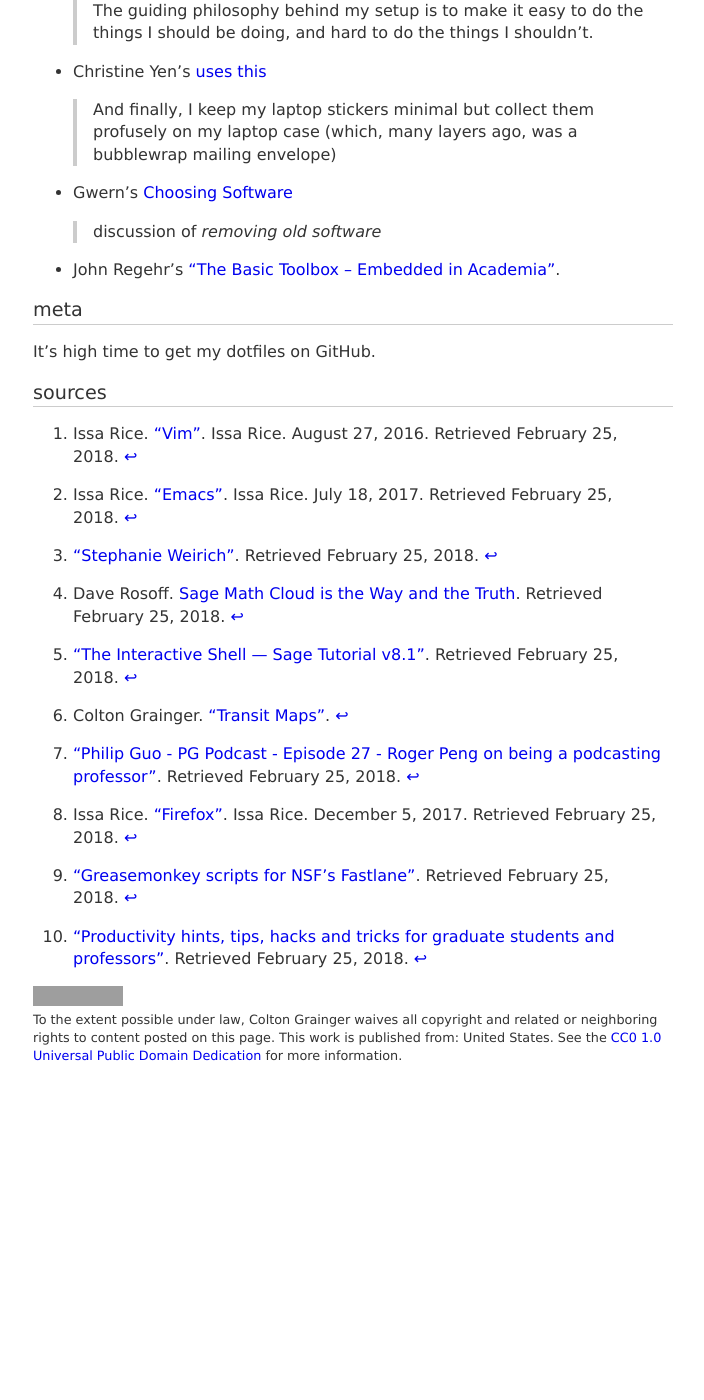
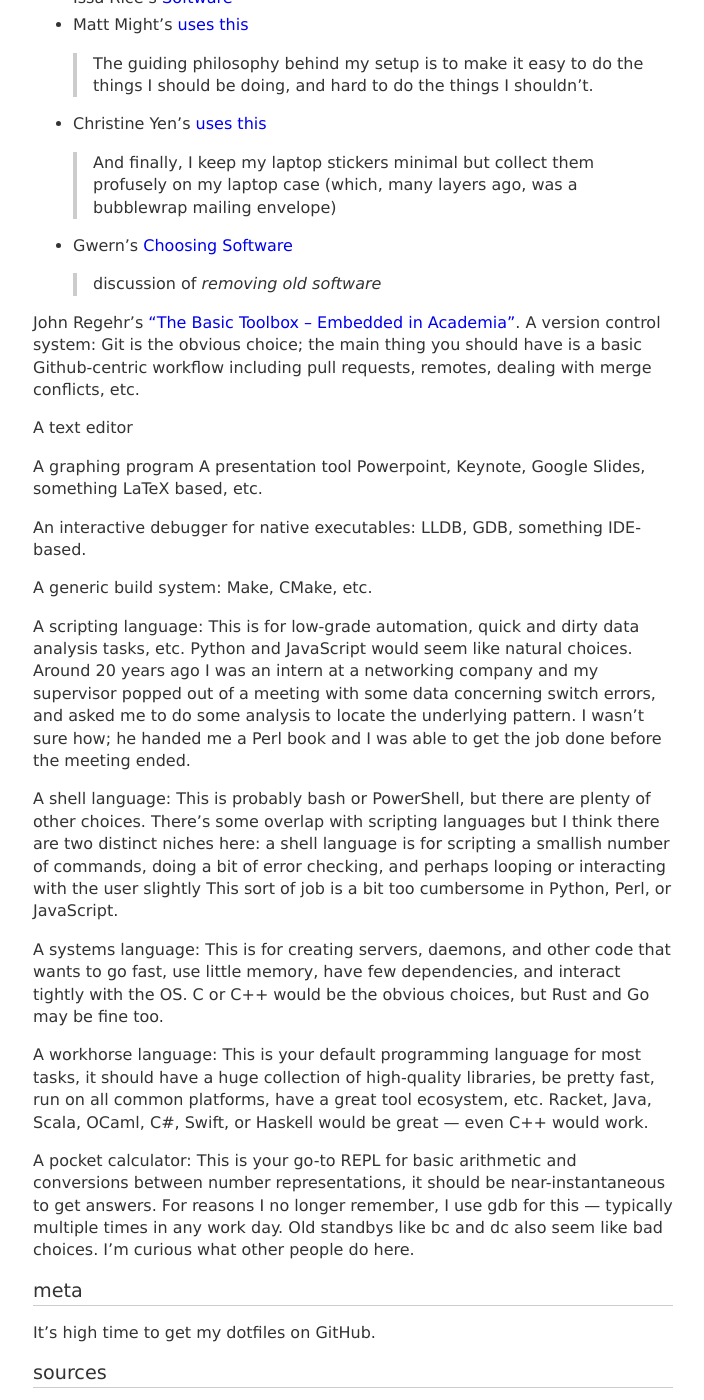
Before and after one commit to coltongrainger/blog, a Jekyll site: the page built from _posts/2017-11-21-software.md, in a window 1280 px wide and 1400 px high, scrolled down 1275 px. Shown: the whole window, without its empty margins (287-991 px from the left). Built offline with Jekyll 4.4.1, drawn with Linux system fonts in a browser that asks for light colours; our own code applies the rules of GitHub Pages for plain Markdown files; before the commit the page ends 2353 px from its top, so only the background shows below that; some of the changed text lies outside the part shown; grey boxes are pictures that could not be loaded.

Commit message:
Note vim bindings for jupyter.

```diff
--- a/_posts/2017-11-21-software.md
+++ b/_posts/2017-11-21-software.md
@@ -19,19 +18,23 @@
 
 - SAGE for python-based mathematics[^sage]
 - Jupyter notebooks for exposition[^jupyter]
+  - I have a tendency to jump straight into REPL computations before sketching
+    proofs on paper (just something to be cautious of).
+  - I bricked my macOS when I tried to install
+    [jupyter-vim-binding](https://github.com/lambdalisue/jupyter-vim-binding)
+    but I think that's the direction I want to go.
 
 - Google Maps for bus routes[^maps]
 
-- jekyll for static-site generation  [via GitHub][jekyll], [Matt M][blog]
-- Hangouts for video chat and screencasts[^hangouts]
-- Gmail  email forwarding, common inbox  [Matt M][mutt]
-- Anki  spaced repetition  [WWOOFing][anki]
-- TOR  anon browser
+- jekyll for static-site generation[^jekyll][^blog]
+- Hangouts for video chats[^hangouts]
+- Gmail as my single email inbox[^mutt]
+- Anki for memorization[^anki]
 - BitTorrent  peer-to-peer file sharing
 
 - Firefox[^firefox]
 - Chrome
-
+- TOR
 
 
 ## to try
@@ -56,8 +59,52 @@
 	> And finally, I keep my laptop stickers minimal but collect them profusely on my laptop case (which, many layers ago, was a bubblewrap mailing envelope)
 - Gwern's [Choosing Software](https://www.gwern.net/Choosing-Software)
     > discussion of *removing old software*
-- John Regehr's [“The Basic Toolbox – Embedded in Academia”](https://blog.regehr.org/archives/1578).
 
+John Regehr's [“The Basic Toolbox – Embedded in Academia”](https://blog.regehr.org/archives/1578).
+A version control system: Git is the obvious choice; the main thing you should
+have is a basic Github-centric workflow including pull requests, remotes,
+dealing with merge conflicts, etc.
+
+A text editor
+
+A graphing program
+A presentation tool Powerpoint, Keynote, Google Slides, something LaTeX based,
+etc.
+
+An interactive debugger for native executables: LLDB, GDB, something IDE-based.
+
+A generic build system: Make, CMake, etc.
+
+A scripting language: This is for low-grade automation, quick and dirty data
+analysis tasks, etc. Python and JavaScript would seem like natural choices.
+Around 20 years ago I was an intern at a networking company and my supervisor
+popped out of a meeting with some data concerning switch errors, and asked me
+to do some analysis to locate the underlying pattern. I wasn’t sure how; he
+handed me a Perl book and I was able to get the job done before the meeting
+ended.
+
+A shell language: This is probably bash or PowerShell, but there are plenty of
+other choices. There’s some overlap with scripting languages but I think there
+are two distinct niches here: a shell language is for scripting a smallish
+number of commands, doing a bit of error checking, and perhaps looping or
+interacting with the user slightly This sort of job is a bit too cumbersome in
+Python, Perl, or JavaScript.
+
+A systems language: This is for creating servers, daemons, and other code that
+wants to go fast, use little memory, have few dependencies, and interact
+tightly with the OS. C or C++ would be the obvious choices, but Rust and Go may
+be fine too.
+
+A workhorse language: This is your default programming language for most tasks,
+it should have a huge collection of high-quality libraries, be pretty fast, run
+on all common platforms, have a great tool ecosystem, etc. Racket, Java, Scala,
+OCaml, C#, Swift, or Haskell would be great — even C++ would work.
+
+A pocket calculator: This is your go-to REPL for basic arithmetic and
+conversions between number representations, it should be near-instantaneous to
+get answers. For reasons I no longer remember, I use gdb for this — typically
+multiple times in any work day. Old standbys like bc and dc also seem like bad
+choices. I’m curious what other people do here.
 ## meta
 
 It's high time to get my dotfiles on GitHub.
```
Also changed, not shown: other parts of _posts/2017-11-21-software.md (+0 -1 lines).
